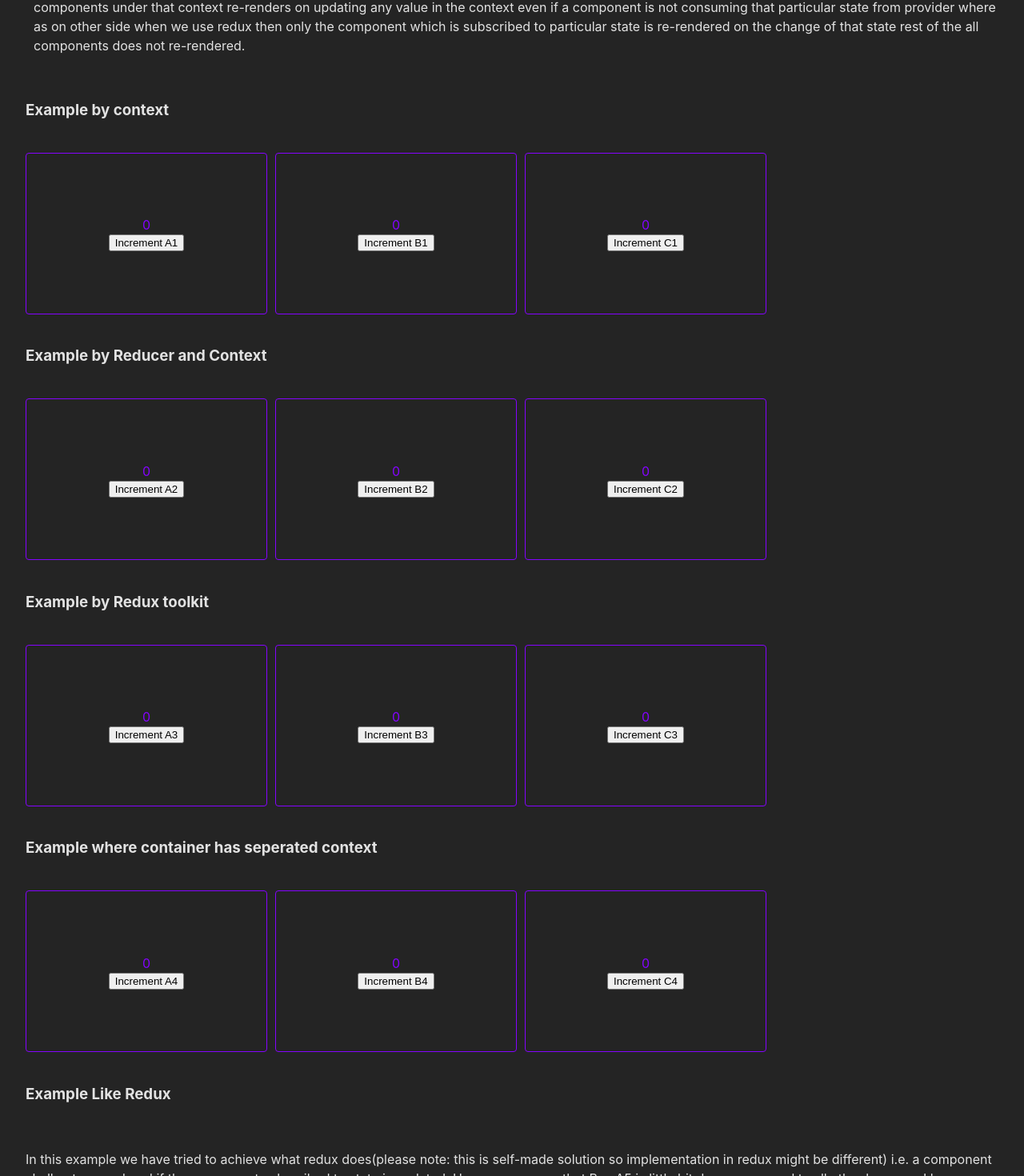
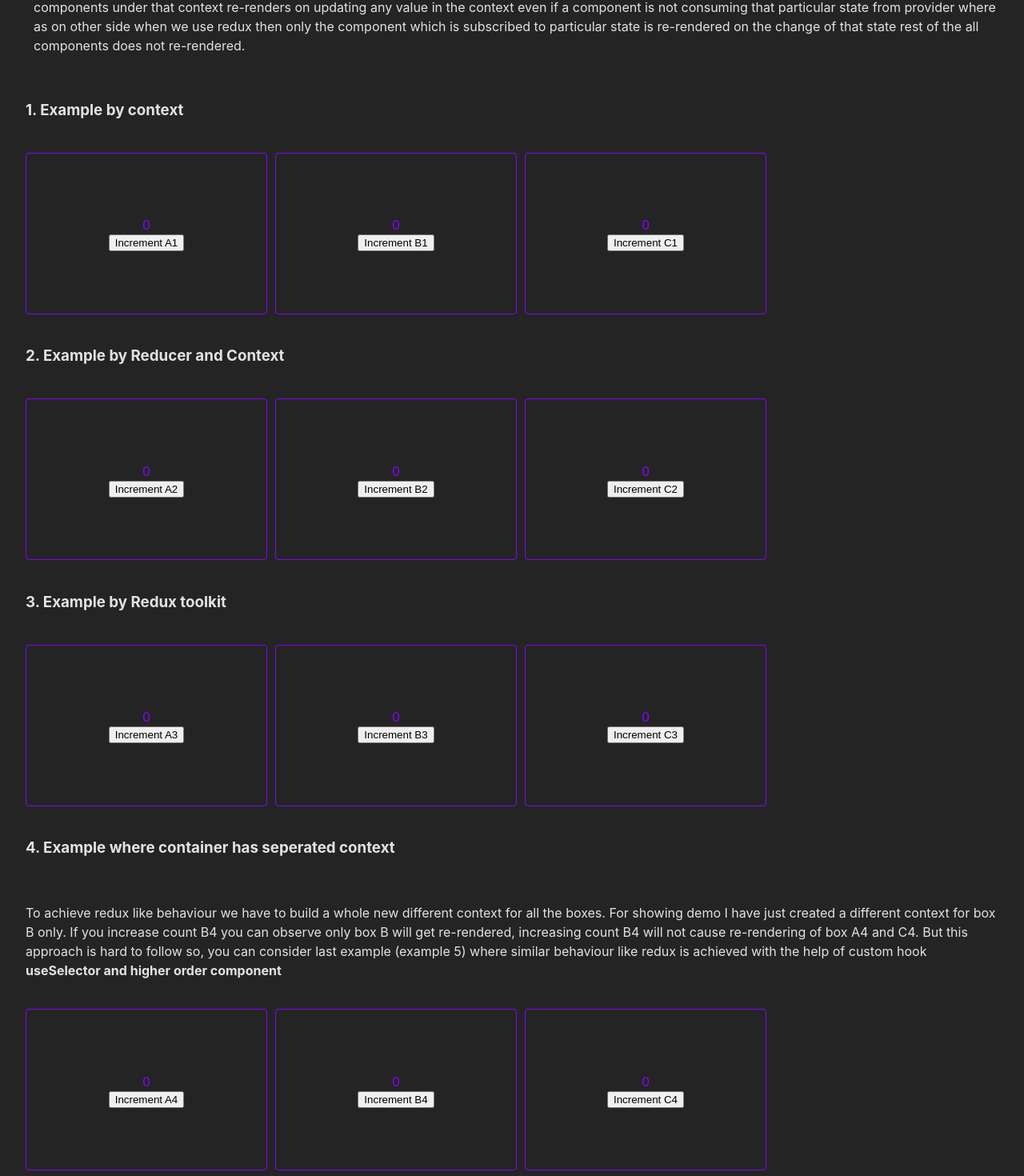
Before and after one commit to pranjalvora15/difference-between-context-api-and-redux, a React (Vite) app: page / in a window 1280 px wide. Shown: the part 299-1769 px from the top of the page at 80% size. Built offline with nearby package versions, Linux system fonts and the light colour scheme.

Commit message:
added more description

```diff
--- a/src/components/ExampleByContext/ExampleByContext.jsx
+++ b/src/components/ExampleByContext/ExampleByContext.jsx
@@ -14,7 +14,7 @@ function ExampleByContext() {
         <CounterContext.Provider
             value={{ countA, countB, countC, setCountA, setCountB, setCountC }}
         >
-            <h3>Example by context</h3>
+            <h3>1. Example by context</h3>
             <div className="container">
                 <BoxA />
                 <BoxB />
--- a/src/components/ExampleByContextBSeperated/ExampleByContextBSeperated.jsx
+++ b/src/components/ExampleByContextBSeperated/ExampleByContextBSeperated.jsx
@@ -25,10 +25,21 @@ function ExampleByContextBSeperated() {
         <CounterContext.Provider
             value={{ countA, countC, setCountA, setCountC }}
         >
-            <h3>Example where container has seperated context</h3>
+            <h3>4. Example where container has seperated context</h3>
+            <p>
+                To achieve redux like behaviour we have to build a whole new
+                different context for all the boxes. For showing demo I have
+                just created a different context for box B only. If you increase
+                count B4 you can observe only box B will get re-rendered,
+                increasing count B4 will not cause re-rendering of box A4 and
+                C4. But this approach is hard to follow so, you can consider
+                last example (example 5) where similar behaviour like redux is
+                achieved with the help of custom hook{' '}
+                <b>useSelector and higher order component</b>
+            </p>
             <div className="container">
                 <BoxA />
-                <ParentBoxB/>
+                <ParentBoxB />
                 <BoxC />
             </div>
         </CounterContext.Provider>
--- a/src/components/ExampleByReducerNContext/ExampleByReducerNContext.jsx
+++ b/src/components/ExampleByReducerNContext/ExampleByReducerNContext.jsx
@@ -21,7 +21,7 @@ function ExampleByReducerNContext() {
     const [state, dispatch] = useReducer(reducer, initialState);
     return (
         <CounterContext.Provider value={state}>
-            <h3>Example by Reducer and Context</h3>
+            <h3>2. Example by Reducer and Context</h3>
             <div className="container">
                 <BoxA dispatch={dispatch} />
                 <BoxB dispatch={dispatch} />
--- a/src/components/ExampleByRedux/ExampleByRedux.jsx
+++ b/src/components/ExampleByRedux/ExampleByRedux.jsx
@@ -6,7 +6,7 @@ import BoxC from './BoxC3';
 const ExampleByRedux = () => {
     return (
         <Provider store={store}>
-            <h3>Example by Redux toolkit</h3>
+            <h3>3. Example by Redux toolkit</h3>
             <div className="container">
                 <BoxA />
                 <BoxB />
--- a/src/components/ExampleLikeRedux/ExampleLikeRedux.jsx
+++ b/src/components/ExampleLikeRedux/ExampleLikeRedux.jsx
@@ -14,7 +14,7 @@ function ExampleLikeRedux() {
         <CounterContext.Provider
             value={{ countA, countB, countC, setCountA, setCountB, setCountC }}
         >
-            <h3>Example Like Redux</h3>
+            <h3>5. Example Like Redux</h3>
             <p>
                 In this example we have tried to achieve what redux does(please
                 note: this is self-made solution so implementation in redux
```
